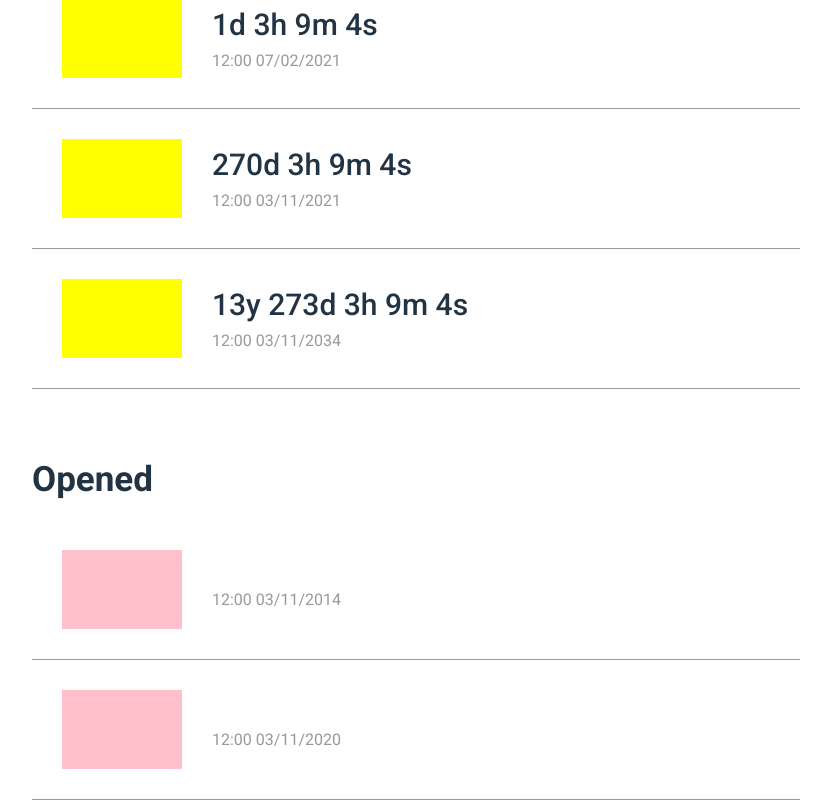
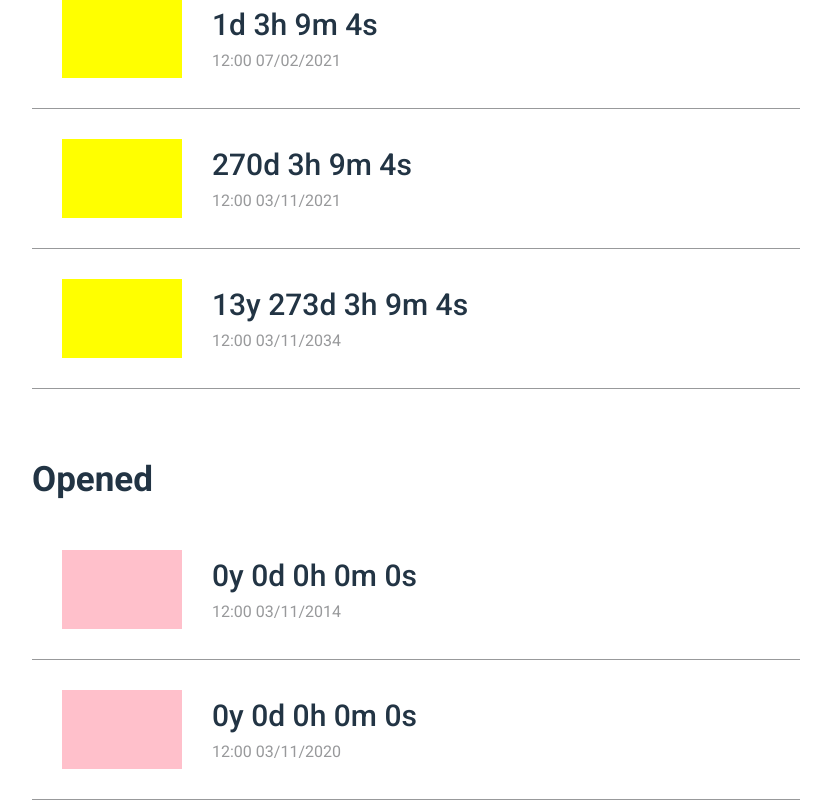
Before and after one commit to chase-manning/crypto-capsule, a React (Create React App) app in the folder website/: page /sent in a window 1280 px wide. Shown: the part 378-1178 px from the top of the page, without its empty margins (224-1055 px from the left). Built offline with nearby package versions, Linux system fonts and the light colour scheme.

Commit message:
:lipstick: show countdown on open capsules

```diff
--- a/website/src/components/Capsule.tsx
+++ b/website/src/components/Capsule.tsx
@@ -102,6 +102,7 @@ const Capsule = (props: Props) => {
       {!open && <ClosedImage />}
       <CountdownContainer>
         <Countdown>
+          {open ? "0y 0d 0h 0m 0s" : ""}
           {(years > 0 ? years + "y " : "") +
             (days > 0 ? days + "d " : "") +
             (hours > 0 ? hours + "h " : "") +
```
